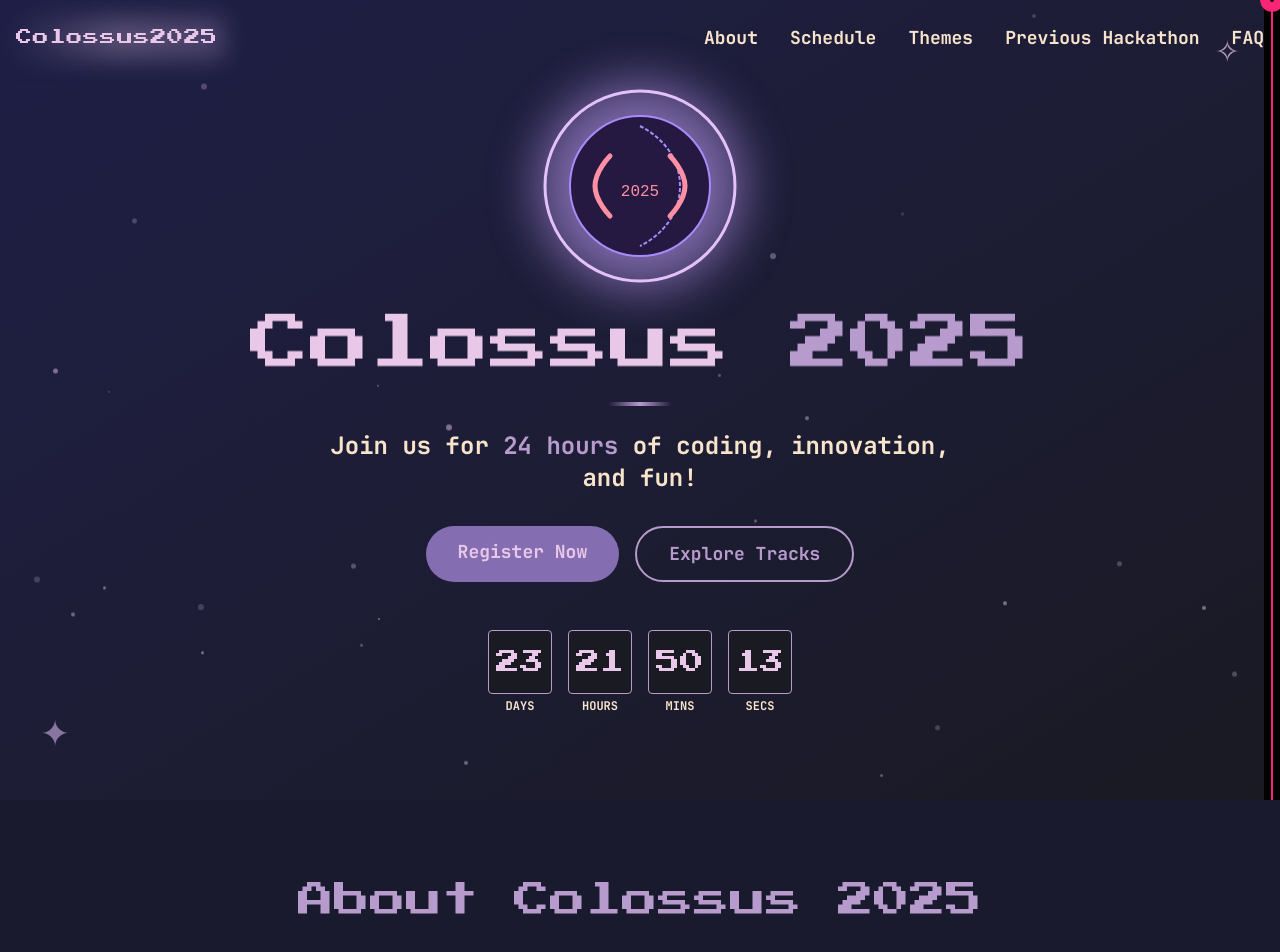
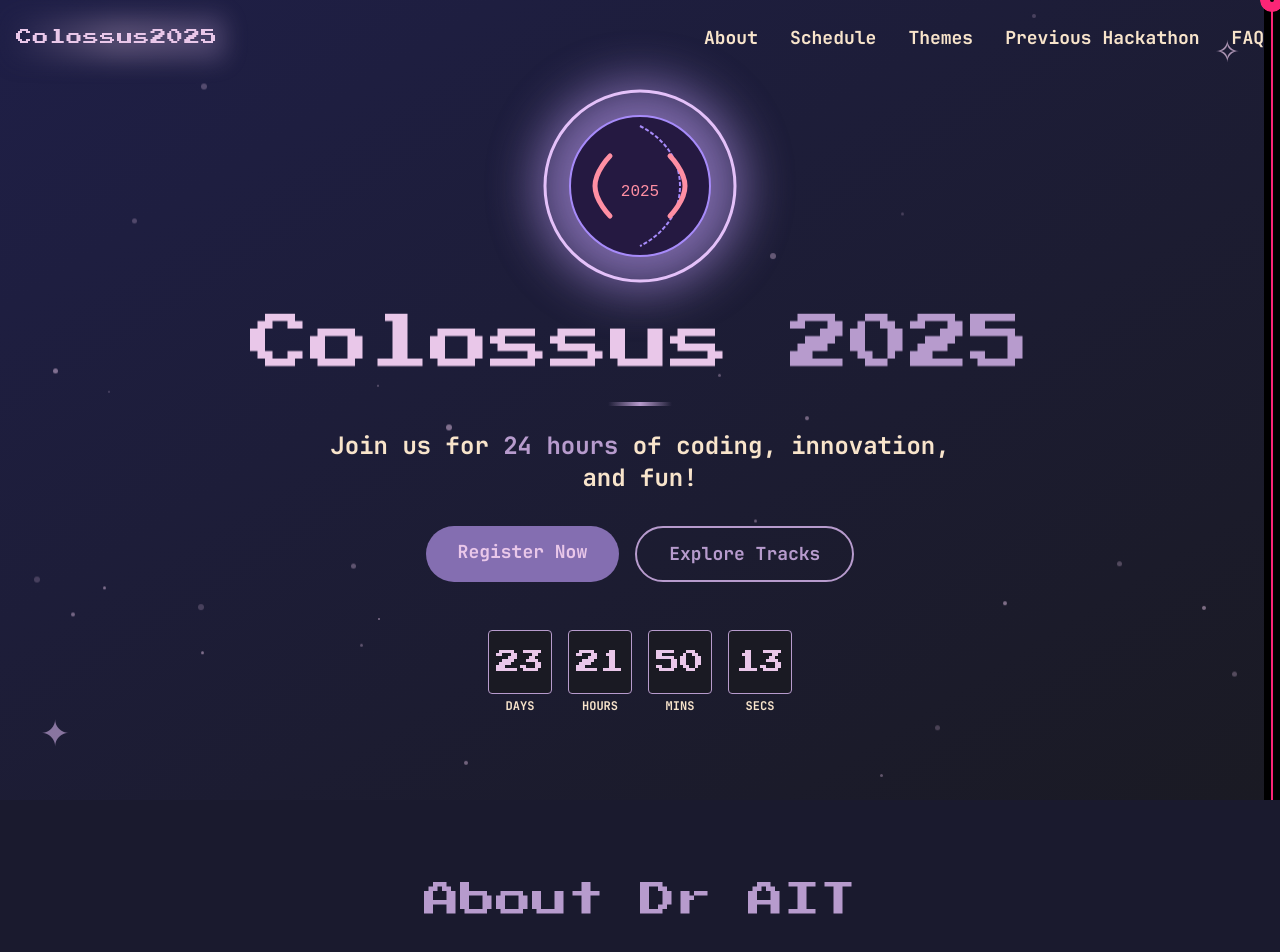
Before and after one commit to Grimm1694/prototype, a Next.js app: page / in a window 1280 px wide. Shown: the top 952 px of the page. Built offline with nearby package versions, Linux system fonts and the light colour scheme.

Commit message:
about dr ait

```diff
--- a/app/components/About.tsx
+++ b/app/components/About.tsx
@@ -127,7 +127,7 @@ const About = () => {
             transition={{ duration: 1, delay: 0.6, ease: "easeInOut" }}
             className="relative inline-block"
           >
-            <span className="relative z-10">Colossus 2025</span>
+            <span className="relative z-10">Dr AIT</span>
             {/* Removed the underline element */}
           </motion.span>
         </motion.h2>
```
